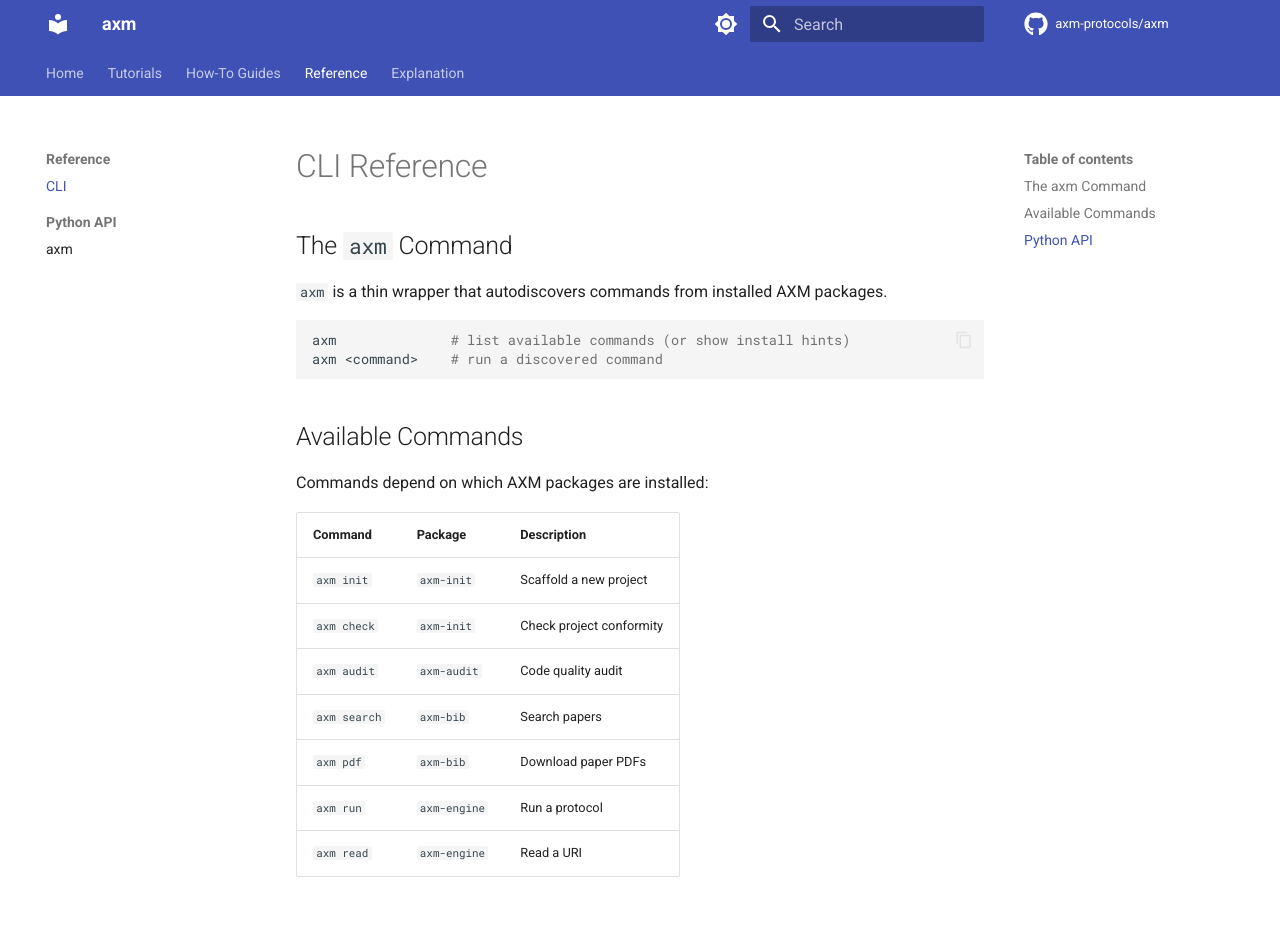
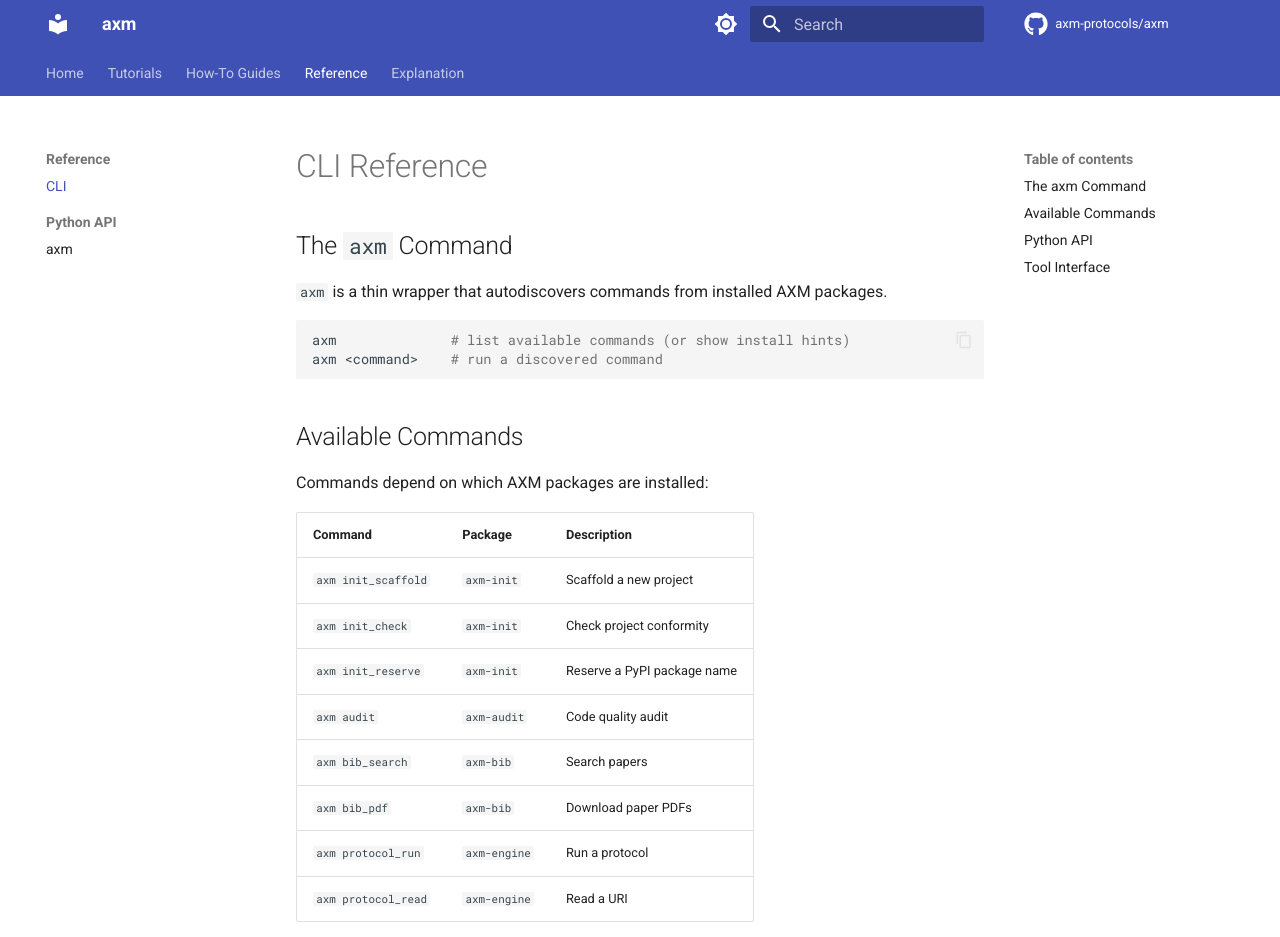
Before and after one commit to axm-protocols/axm-forge, an MkDocs documentation site: the page built from docs/reference/cli.md, in a window 1280 px wide and 1400 px high. Shown: the top 937 px of the window. Built offline with MkDocs 1.6.1 and Material for MkDocs 9.7.7, drawn with Linux system fonts in a browser that asks for light colours; comment, search, counter and statistics services are not loaded.

Commit message:
feat(tools): add AXMTool and ToolResult shared interface
Move AXMTool (ABC) and ToolResult (frozen dataclass) from axm-core
(private) into axm (public) so public packages like axm-init can
depend on them without pulling a private dependency.

Also harmonize all docs with {domain}_{action} naming convention:
init_scaffold, init_check, init_reserve, bib_search, protocol_run, etc.

```diff
--- a/docs/reference/cli.md
+++ b/docs/reference/cli.md
@@ -15,14 +15,21 @@
 
 | Command | Package | Description |
 |---|---|---|
-| `axm init` | `axm-init` | Scaffold a new project |
-| `axm check` | `axm-init` | Check project conformity |
+| `axm init_scaffold` | `axm-init` | Scaffold a new project |
+| `axm init_check` | `axm-init` | Check project conformity |
+| `axm init_reserve` | `axm-init` | Reserve a PyPI package name |
 | `axm audit` | `axm-audit` | Code quality audit |
-| `axm search` | `axm-bib` | Search papers |
-| `axm pdf` | `axm-bib` | Download paper PDFs |
-| `axm run` | `axm-engine` | Run a protocol |
-| `axm read` | `axm-engine` | Read a URI |
+| `axm bib_search` | `axm-bib` | Search papers |
+| `axm bib_pdf` | `axm-bib` | Download paper PDFs |
+| `axm protocol_run` | `axm-engine` | Run a protocol |
+| `axm protocol_read` | `axm-engine` | Read a URI |
 
 ## Python API
 
 ::: axm.cli.create_app
+
+## Tool Interface
+
+::: axm.tools.base.ToolResult
+
+::: axm.tools.base.AXMTool
```
Also changed, not shown: README.md (+10 -5 lines), docs/explanation/architecture.md (+4 -2 lines), docs/howto/index.md (+10 -1 lines), docs/index.md (+4 -3 lines), docs/tutorials/getting-started.md (+6 -5 lines), 2 other files.
